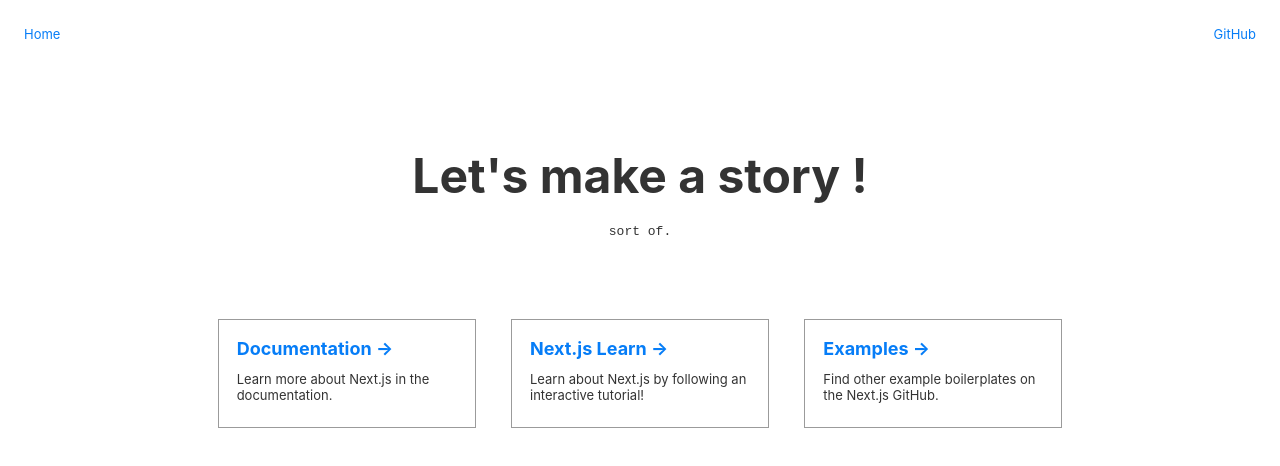
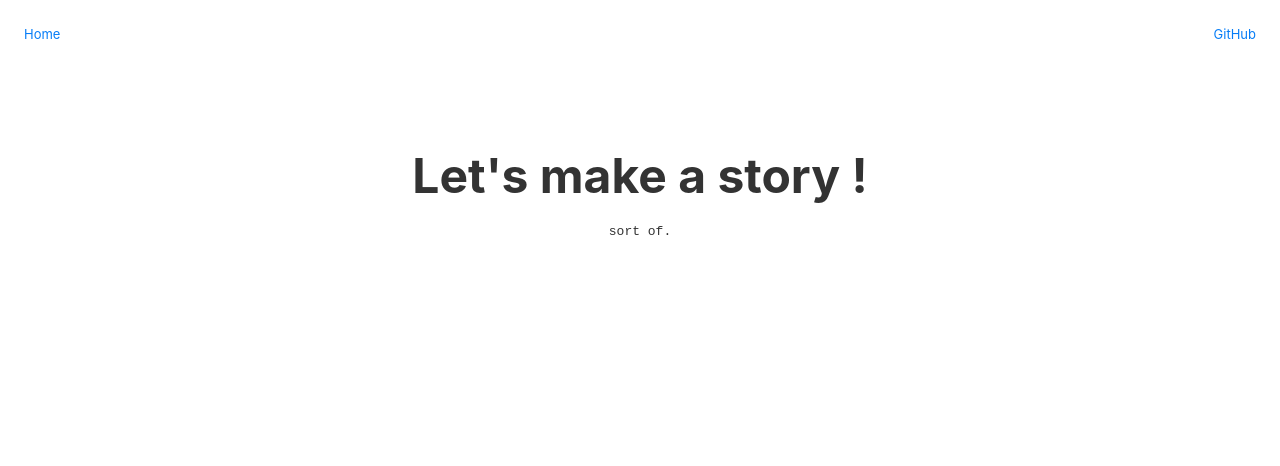
Before and after one commit to anniesu1/small-stories, a Next.js app: page / in a window 1280 px wide. Shown: the top 466 px of the page. Built offline with nearby package versions, Linux system fonts and the light colour scheme.

Commit message:
implement working STRIPS scenario

```diff
--- /dev/null
+++ b/components/story_text.js
@@ -0,0 +1,52 @@
+// import React, { Component } from 'react';
+// var strips = require('strips');
+//
+// class StoryText extends Component {
+//   // static async getInitialProps({ req }) {
+//   //   const userAgent = req ? req.headers['user-agent'] : navigator.userAgent
+//   //   return { userAgent }
+//   // }
+//   constructor(props) {
+//     super(props);
+//     console.log("props.text = " + props.text);
+//     console.log("domain:" + domain);
+//     this.state = {
+//       text: props.text,
+//     };
+//     this.getStory = this.getStory.bind(this);
+//   }
+//
+//   getStory() {
+//     // Load the domain and problem.
+//     strips.load('../planner/dinner_domain.txt', '../planner/dinner_problem.txt',
+//                 function(domain, problem) {
+//         // Run the problem against the domain.
+//         var solutions = strips.solve(domain, problem);
+//
+//         // Display each solution.
+//         for (var i in solutions) {
+//             var solution = solutions[i];
+//
+//             console.log('- Solution found in ' + solution.steps + ' steps!');
+//             for (var i = 0; i < solution.path.length; i++) {
+//                 console.log((i + 1) + '. ' + solution.path[i]);
+//             }
+//         }
+//     }, false);
+//     return "hello goobs";
+//   }
+//
+//   getInitialProps() {
+//     return {
+//       text: "blah blah",
+//     };
+//   }
+//
+//   render() {
+//     const story = this.getStory();
+//     console.log("story: " + story);
+//     return (<div>Hello World!!</div>);
+//   }
+// }
+//
+// export default StoryText
--- a/package.json
+++ b/package.json
@@ -8,9 +8,13 @@
     "start": "next start"
   },
   "dependencies": {
+    "fs": "0.0.1-security",
     "next": "9.0.7",
     "react": "16.10.2",
     "react-dom": "16.10.2",
     "strips": "0.0.10"
+  },
+  "devDependencies": {
+    "husky": "^3.0.9"
   }
 }
--- a/pages/index.js
+++ b/pages/index.js
@@ -1,6 +1,8 @@
 import React from 'react'
 import Head from 'next/head'
 import Nav from '../components/nav'
+//import { GetBFSSolutions } from '../planner/test.js';
+//import StoryText from '../components/story_text'
 
 const Home = () => (
   <div>
@@ -17,23 +19,7 @@ const Home = () => (
         <code>sort of.</code>
       </p>
 
-      <div className='row'>
-        <a href='https://nextjs.org/docs' className='card'>
-          <h3>Documentation &rarr;</h3>
-          <p>Learn more about Next.js in the documentation.</p>
-        </a>
-        <a href='https://nextjs.org/learn' className='card'>
-          <h3>Next.js Learn &rarr;</h3>
-          <p>Learn about Next.js by following an interactive tutorial!</p>
-        </a>
-        <a
-          href='https://github.com/anniesu1/endless-stories'
-          className='card'
-        >
-          <h3>Examples &rarr;</h3>
-          <p>Find other example boilerplates on the Next.js GitHub.</p>
-        </a>
-      </div>
+
     </div>
 
     <style jsx>{`
--- /dev/null
+++ b/planner/test.js
@@ -0,0 +1,25 @@
+var strips = require('strips');
+
+// Load the domain and problem.
+//export function GetBFSSolutions() {
+  strips.load('./dinner_domain.txt', './dinner_problem.txt', function(domain, problem) {
+      // Run the problem against the domain.
+      // var propValue;
+      // for(var propName in domain) {
+      //   propValue = domain[propName];
+      //   console.log(propName, propValue);
+      // }
+      var solutions = strips.solve(domain, problem);
+
+      // Display each solution.
+      for (var i in solutions) {
+          var solution = solutions[i];
+
+          console.log('- Solution found in ' + solution.steps + ' steps!');
+          for (var i = 0; i < solution.path.length; i++) {
+              console.log((i + 1) + '. ' + solution.path[i]);
+          }
+      }
+  });
+//  return "hello goobs";
+//}
```
Also changed, not shown: storymaker/test.js (deleted, +0 -17 lines), planner/dinner_domain.txt (added), planner/dinner_problem.txt (added).
